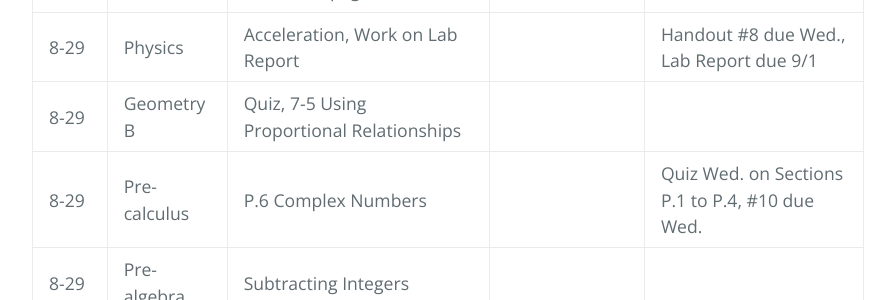
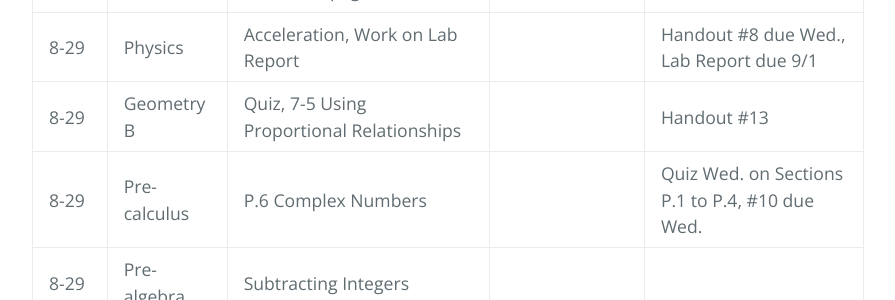
Before and after one commit to gpayoo/gpayoo, a Jekyll site: the page built from index.md, in a window 1280 px wide and 900 px high, scrolled down 873 px. Shown: the part 155-455 px from the top of the window, without its empty margins (192-1087 px from the left). Built offline with Jekyll 4.4.1, drawn with Linux system fonts in a browser that asks for light colours; our own code applies the rules of GitHub Pages for plain Markdown files.

Commit message:
Update index.md

```diff
--- a/index.md
+++ b/index.md
@@ -15,7 +15,7 @@ layout: default
 | 8-28 | Pre-algebra | Quiz, 1-5 Adding Integers | | Handout #11
 | 8-28 | ESL Science | Heat - Finish heat workbook pages |  |
 | 8-29 | Physics | Acceleration, Work on Lab Report |  | Handout #8 due Wed., Lab Report due 9/1
-| 8-29 | Geometry B | Quiz, 7-5 Using Proportional Relationships | | |
+| 8-29 | Geometry B | Quiz, 7-5 Using Proportional Relationships | | Handout #13|
 | 8-29 | Pre-calculus | P.6 Complex Numbers |  | Quiz Wed. on Sections P.1 to P.4, #10 due Wed.
 | 8-29 | Pre-algebra | Subtracting Integers | |
 | 8-29 | ESL Science | Sound |  |
```
